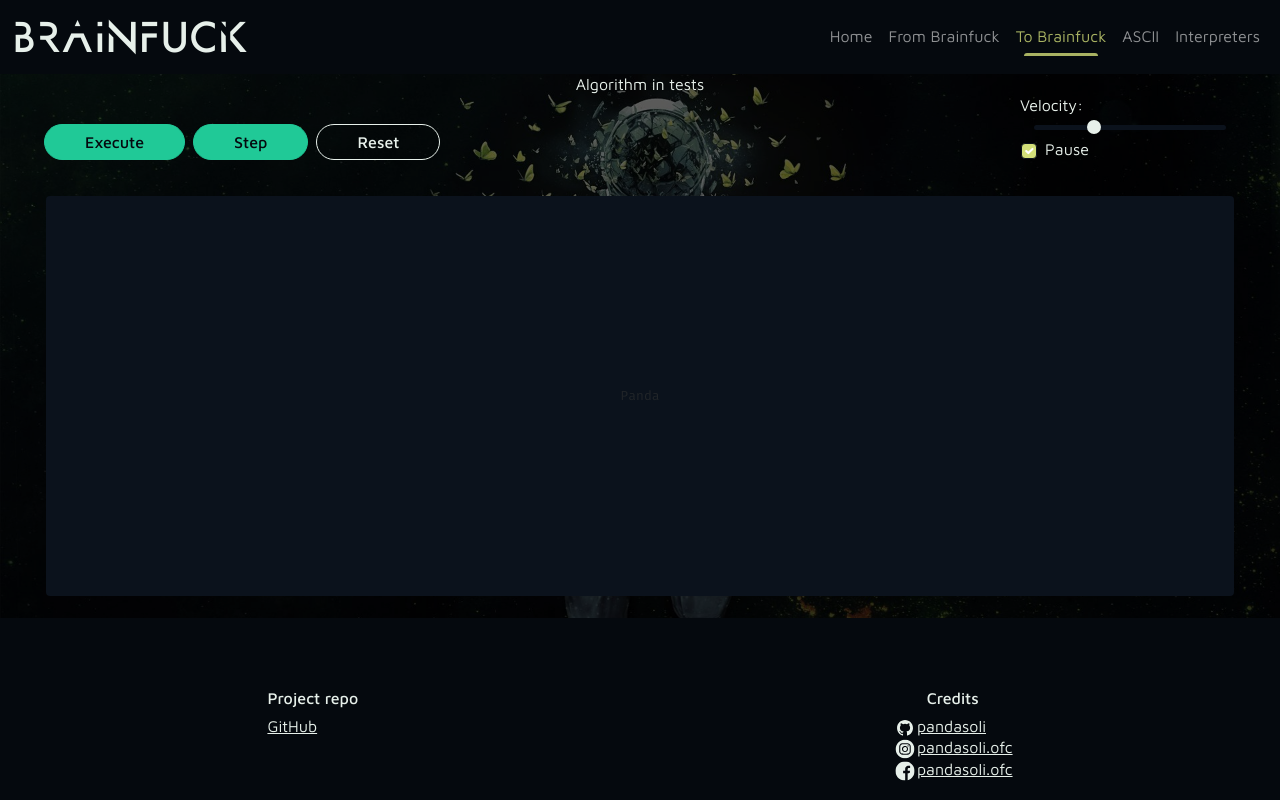
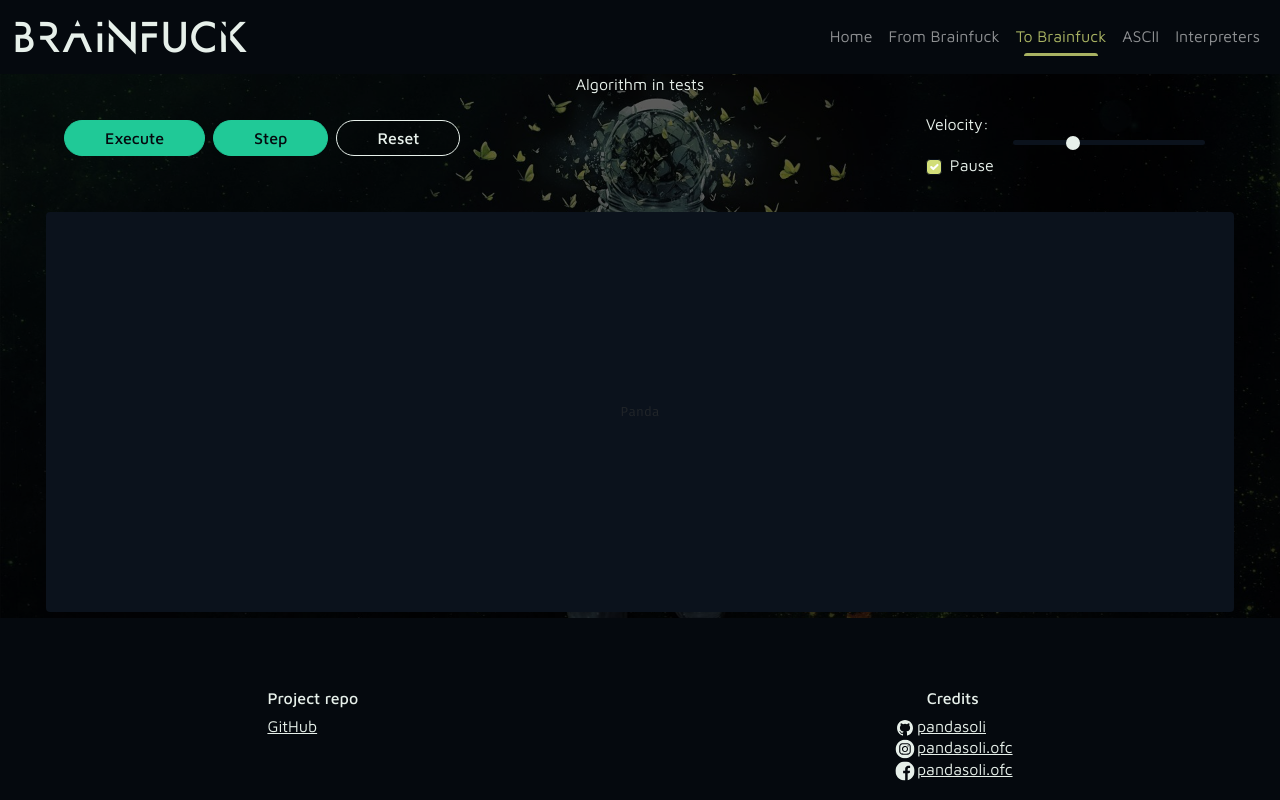
Before and after one commit to pandasoli/brainfuck.org, a React (Create React App) app: page /to in a window 1280 px wide. Built offline with nearby package versions, Linux system fonts and the light colour scheme.

Commit message:
[updated] /to align divs

```diff
--- a/src/pages/to.tsx
+++ b/src/pages/to.tsx
@@ -124,7 +124,6 @@ const To = () => {
 
     <Header>
       <div>
-        <div>
         {
           (State === 'stopped') &&
           <>
@@ -149,14 +148,16 @@ const To = () => {
           </>
         }
       </div>
-      </div>
 
+      <div>
         <div>
           <label>Velocity:</label>
           <Range
             value={ Speed }
+            className='range'
             onSlide={ _value => SetSpeed(_value) }
           />
+        </div>
 
         <FormGroup check inline>
           <Input
--- a/src/styles/to.styles.ts
+++ b/src/styles/to.styles.ts
@@ -30,16 +30,18 @@ export const Header = styled.header`
   display: flex;
   flex-wrap: wrap;
   justify-content: space-between;
+  align-items: center;
 
   width: 100%;
   @media (min-width: 768px) { max-width: 768px; } // --sm-size
   @media (min-width: 992px) { max-width: 992px; } // --md-size
   @media (min-width: 1200px) { max-width: 1200px; } // --lg-size
 
-  padding-bottom: 10px;
+  padding: 0 20px 10px 20px;
 
   & > div {
     display: flex;
+    flex-wrap: wrap;
     justify-content: center;
 
     .range {
```
Lines whose indentation alone changed are shown as unchanged.
